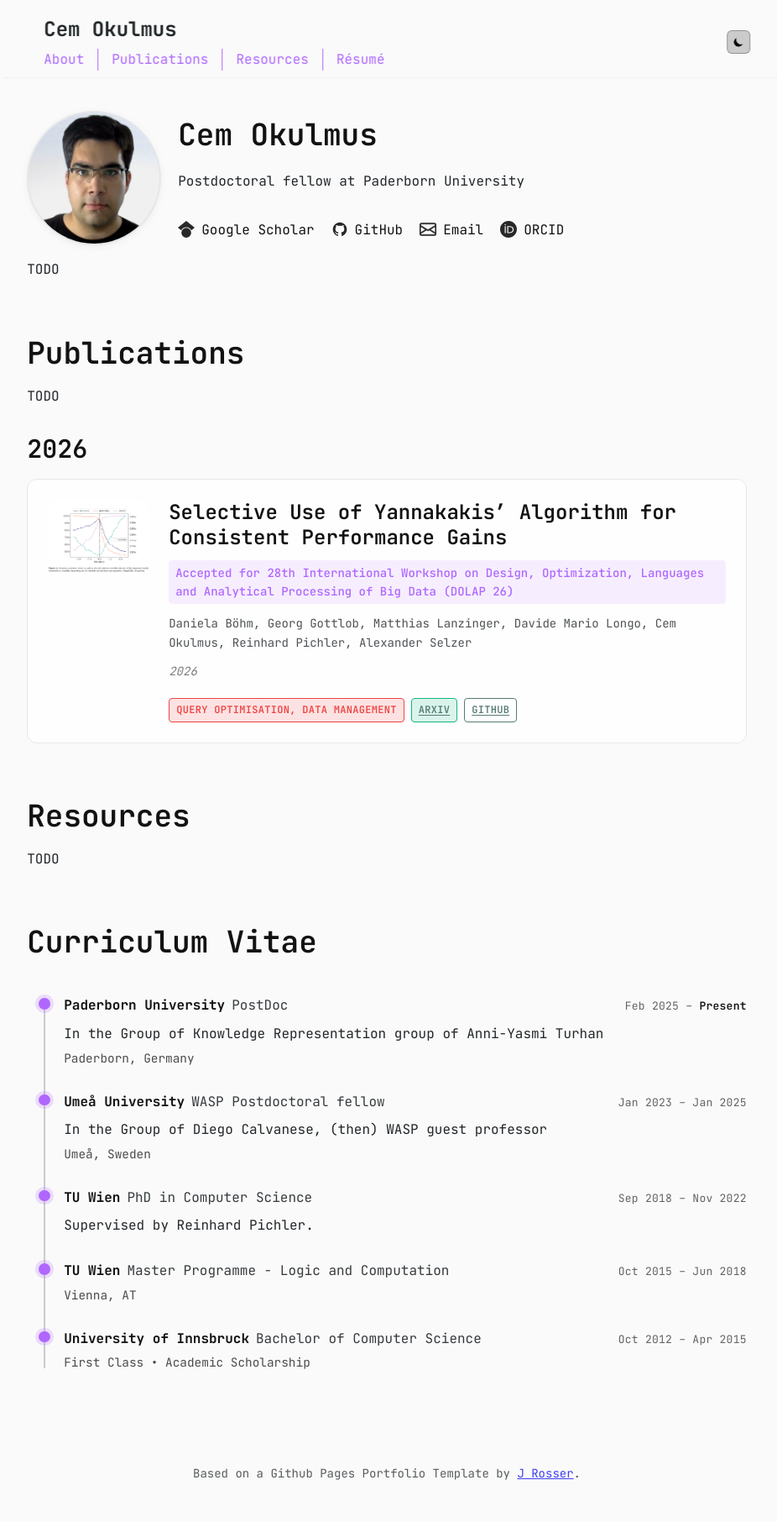
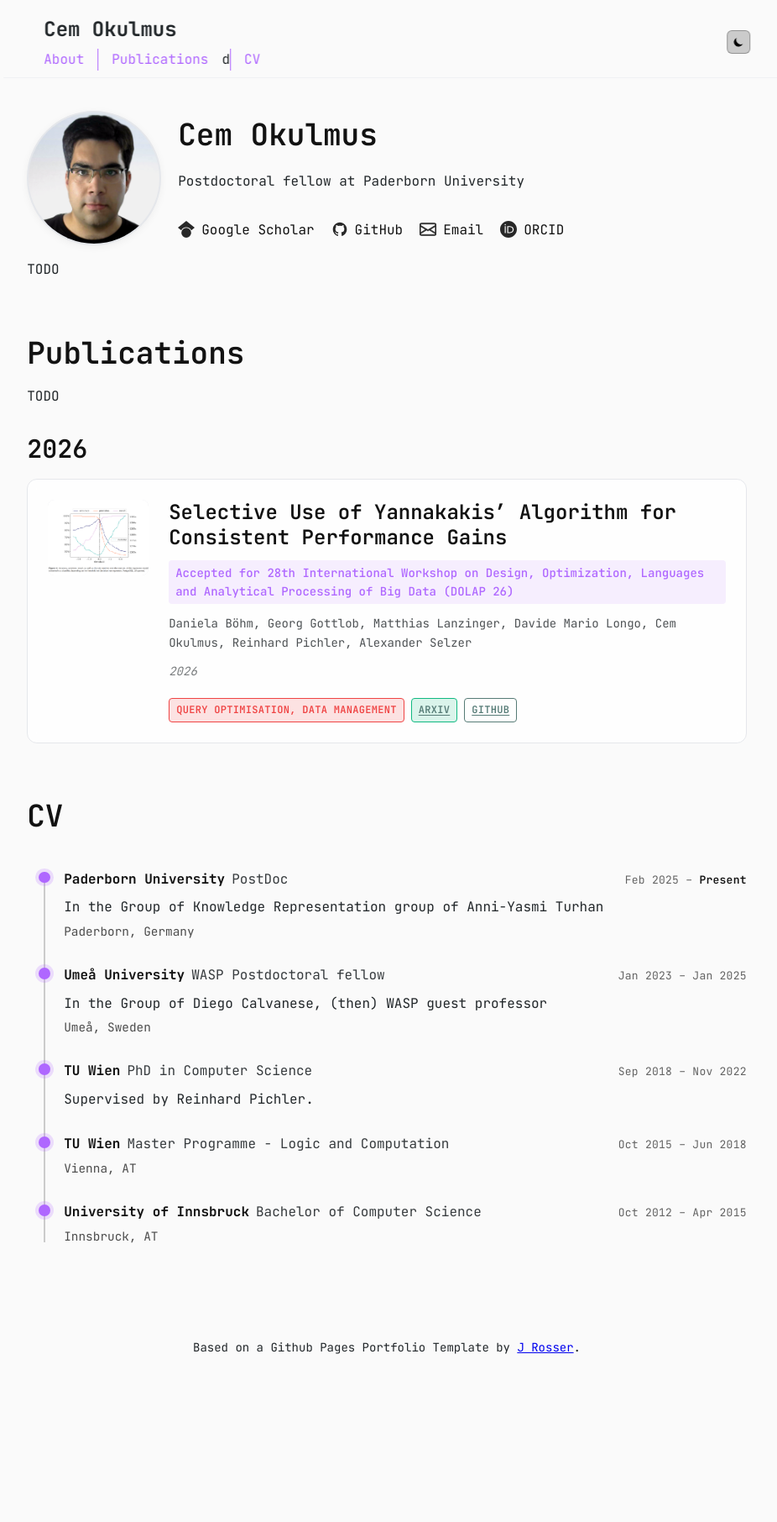
Before and after one commit to cem-okulmus/cem-okulmus.github.io, a plain HTML site: page docs/index.html in a window 1280 px wide. Shown: the whole page at 84% size, without its empty margins (175-1101 px from the left). After the commit the page ends 1661 px from the top, so only its background shows below. Drawn offline with Linux system fonts and the light colour scheme.

Commit message:
name changes, update site structure

```diff
--- a/docs/index.html
+++ b/docs/index.html
@@ -21,9 +21,9 @@
             <nav class="mobile-nav-menu header-nav sm:flex sm:flex-row sm:items-center" id="navigation-menu">
                 <a href="#about">About</a>
                 <!-- <a href="#news">News</a> -->
-                <a href="#publications">Publications</a>
-                <a href="#resources">Resources</a>
-                <a href="#resume">Résumé</a>
+                <a href="#publications">Publications</a>d
+               <!-- <a href="#resources">Resources</a>-->
+                <a href="#resume">CV</a>
             </nav>
 
             <!-- Controls -->
@@ -75,11 +75,11 @@
         </section>
 
         <!-- Resources Section -->
-        <section id="resources" class="mb-16">
+        <!-- <section id="resources" class="mb-16">
             <div class="prose" id="resources-content">
                 <div class="loading-spinner">Loading resources content...</div>
             </div>
-        </section>
+        </section> -->
 
         <!-- Resume Section -->
         <section id="resume" class="mb-16">
@@ -90,7 +90,7 @@
     </main>
 
     <!-- Footer -->
-    <div class="mx-auto max-w-3xl px-4 sm:px-8 py-8 text-center text-sm opacity-75">
+    <div class="mx-auto max-w-3xl px-4 sm:px-8 py-8 text-center text-sm opacity-65">
         <p>Based on a Github Pages Portfolio Template by <a href="https://jrosseruk.github.io/">J Rosser</a>. </p>
     </div>
 
--- a/docs/resume.md
+++ b/docs/resume.md
@@ -1,4 +1,4 @@
-# Curriculum Vitae
+# CV
 
 
 
@@ -54,6 +54,6 @@
       <span class="timeline-role">Bachelor of Computer Science</span>
       <span class="timeline-dates">Oct 2012 – Apr 2015</span>
     </div>
-    <div class="timeline-meta">First Class • Academic Scholarship</div>
+     <div class="timeline-meta">Innsbruck, AT</div>
   </div>
 </div>
```
